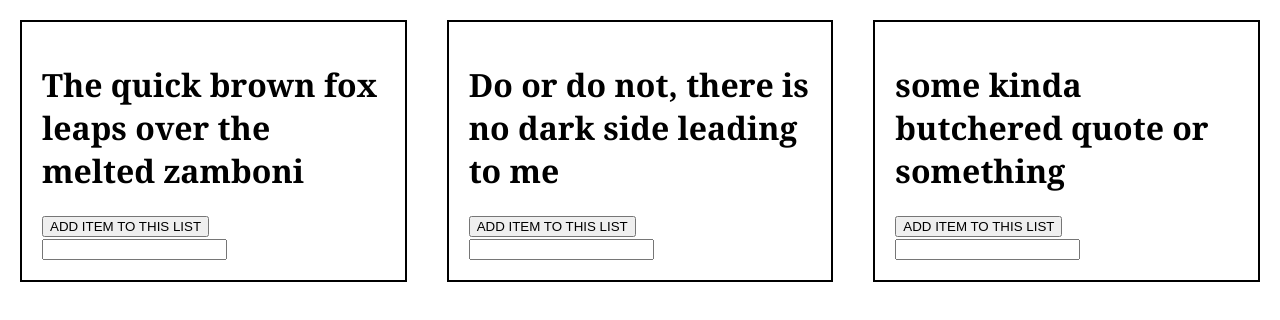
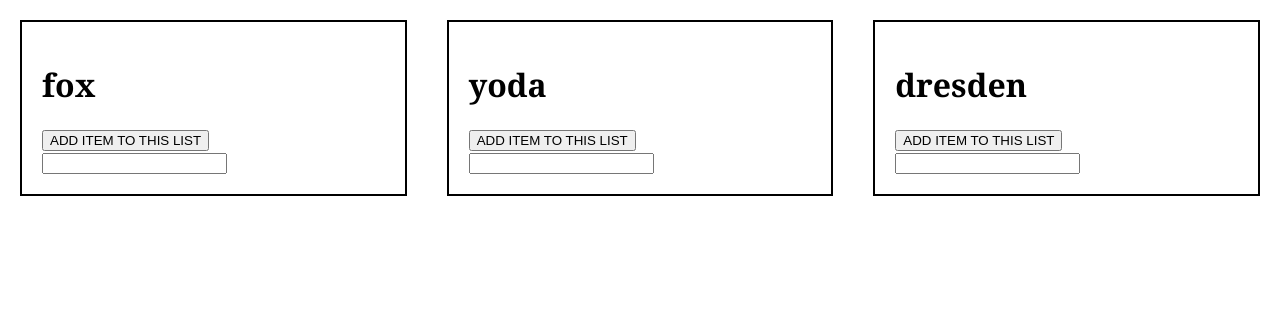
Before and after one commit to joshparkerj/lister, a React (Create React App) app: page / in a window 1280 px wide. Shown: the top 320 px of the page. Built offline with nearby package versions, Linux system fonts and the light colour scheme.

Commit message:
remove items from list when they've been dragged from it

```diff
--- a/src/App.js
+++ b/src/App.js
@@ -3,15 +3,56 @@ import Droppable from './comp/Droppable';
 import './App.css';
 
 class App extends Component {
+  constructor() {
+    super();
+    this.state = {
+      listTitles: ['fox', 'yoda', 'dresden'],
+      items: [],
+      nextID: 0
+    }
+  }
+
+  addItem = item => {
+    item.ID = this.state.nextID;
+    this.setState({
+      items: [...this.state.items, item],
+      nextID: this.state.nextID + 1
+    })
+  }
+
+  moveItem = (itemID, newList) => {
+    this.setState({
+      items: this.state.items.map(e => {
+        if (e.ID === parseInt(itemID)) {
+          e.list = newList;
+        }
+        return e;
+      })
+    })
+  }
+
+  removeItem = itemID => {
+    this.setState({
+      items: this.state.items.filter(e => e.ID !== itemID)
+    })
+  }
+
+  listMapper = (title, i) => {
+    return (
+      <Droppable key={i}
+        title={title}
+        items={this.state.items.filter(e => e.list === title)}
+        addItem={this.addItem}
+        removeItem={this.removeItem}
+        moveItem={this.moveItem}
+      />
+    );
+  }
+
   render() {
     return (
       <div className="App">
-        <Droppable key="fox"
-          content="The quick brown fox leaps over the melted zamboni" />
-        <Droppable key="yoda"
-          content="Do or do not, there is no dark side leading to me" />
-        <Droppable key="dresden"
-          content="some kinda butchered quote or something" />
+        {this.state.listTitles.map(this.listMapper)}
       </div>
     );
   }
--- a/src/comp/Draggable.js
+++ b/src/comp/Draggable.js
@@ -1,23 +1,15 @@
-import React, { Component } from 'react';
+import React from 'react';
 import './Draggable.css';
 
-class Draggable extends Component {
-
-  onDragStart = (e,content) => {
-    e.dataTransfer.setData("content",content);
-  }
-
-  render() {
+function Draggable(props) {
   return (
     <div className="Draggable"
-        key={this.props.key}
       draggable
-        onDragStart={e=>this.onDragStart(e,this.props.content)}
+      onDragStart={e => props.ods(e, props.item)}
     >
-        {this.props.content}
+      {props.item.content}
     </div>
   );
 }
-}
 
 export default Draggable;
--- a/src/comp/Droppable.js
+++ b/src/comp/Droppable.js
@@ -6,35 +6,39 @@ class Droppable extends Component {
   constructor() {
     super();
     this.state = {
-      items: [],
       item: ''
     }
   }
 
   addItem = () => {
-    this.setState({
-      items: [...this.state.items,this.state.item],
-      item: ''
-    })
+    this.props.addItem({
+      list: this.props.title,
+      content: this.state.item
+    });
+    this.setState({ item: '' });
   }
 
   hc = e => {
-    this.setState({[e.target.name]: e.target.value})
+    this.setState({ [e.target.name]: e.target.value })
   }
 
   onDragOver = e => {
     e.preventDefault();
   }
 
-  onDrop = (e, i) => {
-    this.setState({
-      items: [...this.state.items, e.dataTransfer.getData("content")]
-    });
+  onDrop = e => {
+    const id = e.dataTransfer.getData("id");
+    this.props.moveItem(id, this.props.title);
+  }
+
+  onDragStart = (event, item) => {
+    event.dataTransfer.setData("content", item.content);
+    event.dataTransfer.setData("id", item.ID);
   }
 
   itemMapper = (e, i) => {
     return (
-      <Draggable key={i} content={e} />
+      <Draggable key={i} item={e} ods={this.onDragStart} />
     );
   }
 
@@ -42,12 +46,12 @@ class Droppable extends Component {
     return (
       <div className="Droppable"
         onDragOver={this.onDragOver}
-        onDrop={e => this.onDrop(e, this.props.key)}
+        onDrop={this.onDrop}
       >
-        <h1>{this.props.content}</h1>
+        <h1>{this.props.title}</h1>
         <button onClick={this.addItem}>ADD ITEM TO THIS LIST</button>
-        <input onChange={this.hc} name="item" value={this.state.item}/>
-        {this.state.items.map(this.itemMapper)}
+        <input onChange={this.hc} name="item" value={this.state.item} />
+        {this.props.items.map(this.itemMapper)}
       </div>
     );
   }
```
Lines whose indentation alone changed are shown as unchanged.
